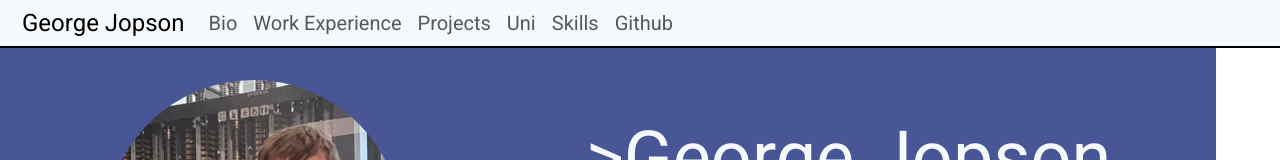
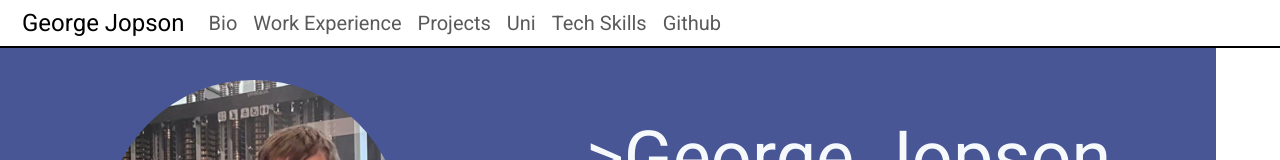
Before and after one commit to GeorgeJopson/GeorgeJopson.github.io, a React (Create React App) app: page / in a window 1280 px wide. Shown: the top 160 px of the page. Built offline with nearby package versions, Linux system fonts and the light colour scheme.

Commit message:
Update NavBar

```diff
--- a/src/Components/NavBar/NavBar.css
+++ b/src/Components/NavBar/NavBar.css
@@ -1,9 +1,13 @@
 .navbar{
-  background-color: var(--background-color);
+  background-color: white;
   padding: 0;
   border-style: solid;
   border-width: 0 0 2px 0;
   border-color:var(--text-color);
+}
+
+.active{
+  color: var(--bs-nav-link-color) !important;
 }
 
 .githubIcon{
--- a/src/Components/NavBar/NavBar.js
+++ b/src/Components/NavBar/NavBar.js
@@ -12,7 +12,7 @@ function CustomNavbar() {
     { id: 'work-experience', name: 'Work Experience' },
     { id: 'projects', name: 'Projects' },
     { id: 'uni', name: 'Uni' },
-    { id: 'technicalSkillsSection', name : 'Skills'}
+    { id: 'technicalSkillsSection', name : 'Tech Skills'}
   ];
 
   const navBarLinks = sectionDetails.map((detail) => (
```
